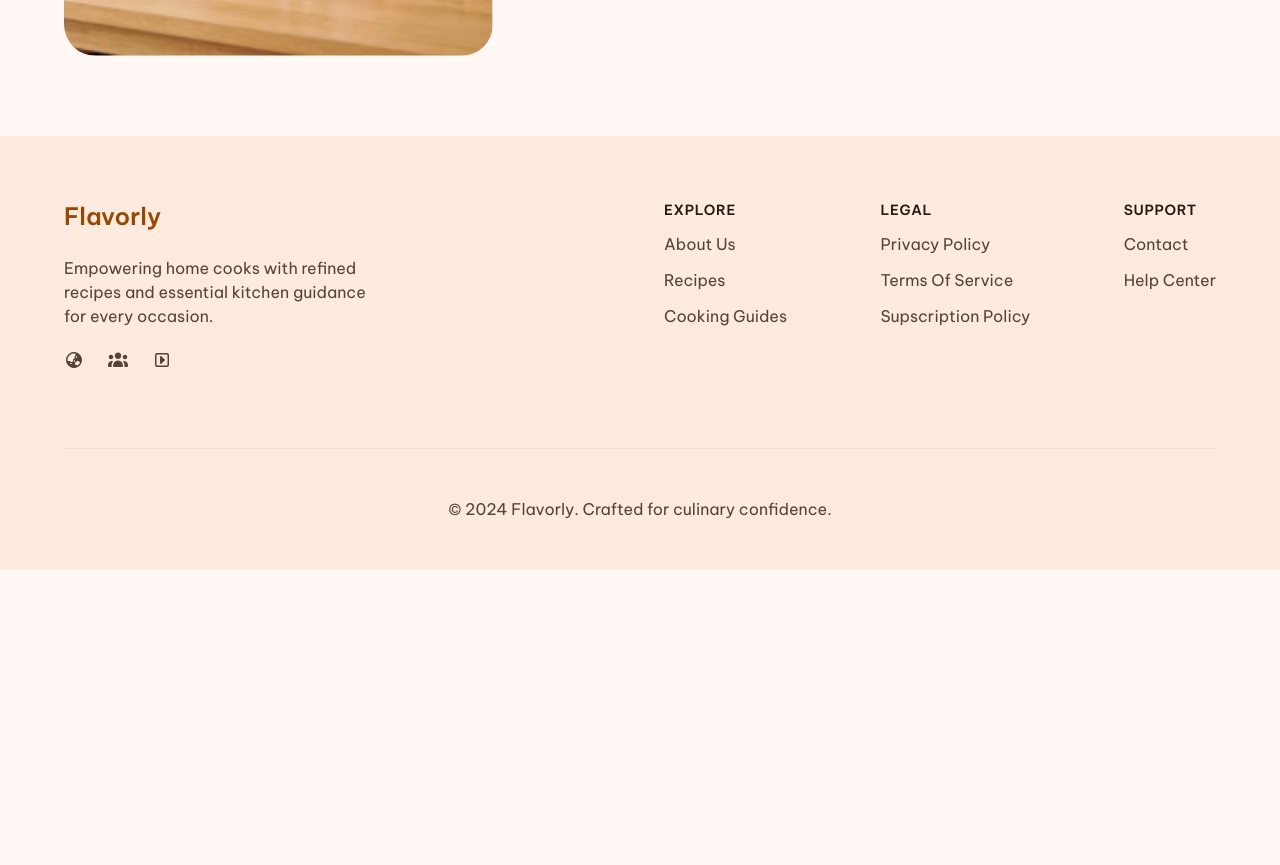
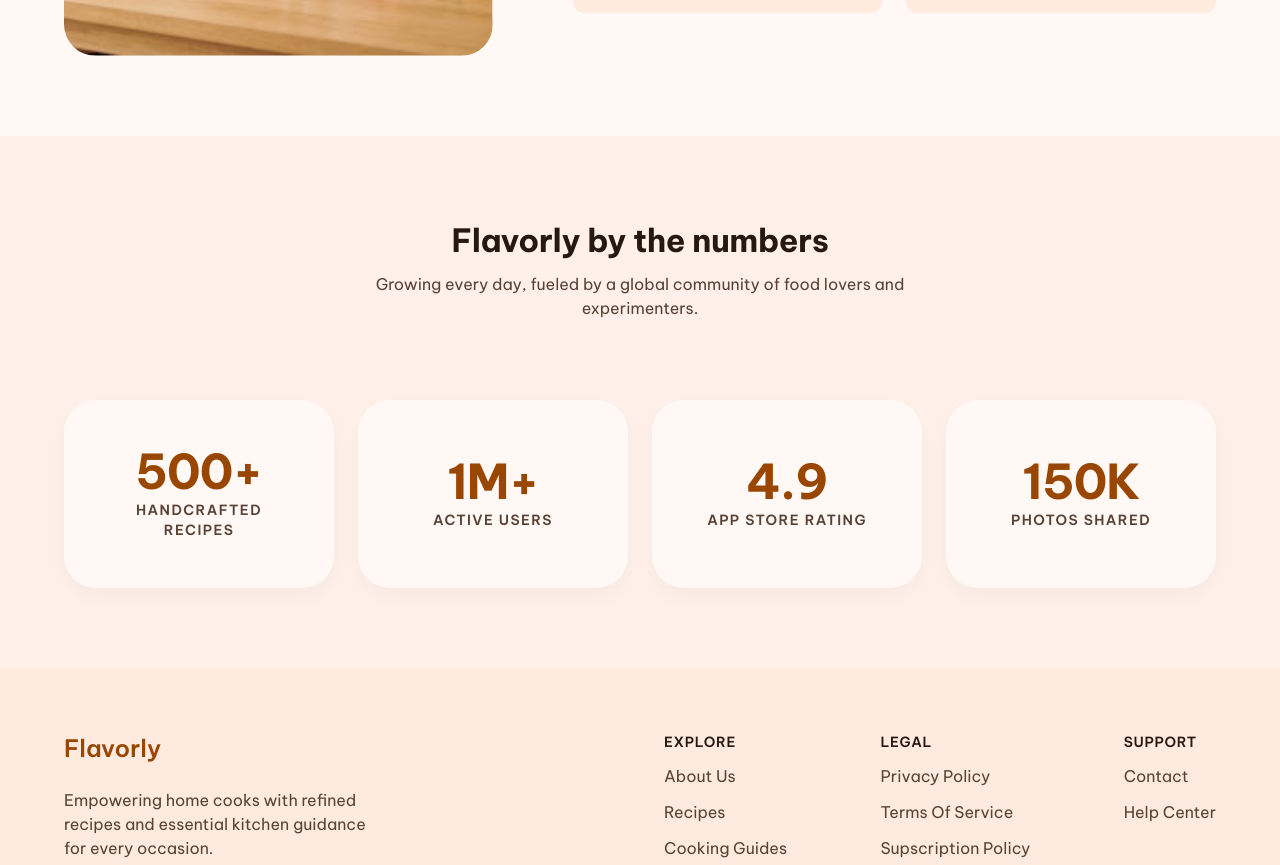
Before and after one commit to AnsamRihan/Flavorly, a React (Vite) app: page /about in a window 1280 px wide. Shown: the part 1360-2225 px from the top of the page. Before the commit the page ends 1929 px from the top, so only its background shows below. Built offline with nearby package versions, Linux system fonts and the light colour scheme.

Commit message:
create statistics section in about page

```diff
--- a/src/pages/About.jsx
+++ b/src/pages/About.jsx
@@ -37,7 +37,7 @@ export default function About() {
               <img src={aboutUsImage} alt="" className='rounded-4xl object-contain max-w-80 hidden sm:block sm:max-w-full'/>
             </div>
 
-            <div className='order-1 sm:order-2 stack gap-12 items-start'>
+            <div className='order-1 sm:order-2 stack gap-12 items-start justify-start lg:justify-center'>
               <div className='stack gap-6 items-start'>
                 <h2 className='text-[32px] font-bold text-heading-foreground tracking-[-0.32px]'>
                   Born from a passion for plate and palate.
@@ -75,6 +75,62 @@ export default function About() {
           </div>
         </div>
       </section>
+
+      {/*Statistics Section*/}
+      <section className='py-20 bg-bg-secondary'>
+        <div className='container'>
+          <div className='stack gap-20'>
+            <div className='stack'>
+              <h2 className='text-[32px] font-bold text-heading-foreground tracking-[-0.32px]'>
+                Flavorly by the numbers
+              </h2>
+              <p className='max-w-132.25 text-center '>
+                Growing every day, fueled by a global community of food lovers and experimenters.
+              </p>
+            </div>
+
+            <div className='grid grid-cols-1 xs:grid-cols-2 lg:grid-cols-4 gap-6 w-full text-center'>
+
+              <div className='h-full shadow-[0_8px_24px_0_#2222220A] bg-bg-primary p-12 rounded-4xl stack gap-1 justify-center'>
+                <p className='text-primary font-bold text-5xl tracking-[-0.96px]'>
+                  500+
+                </p>
+                <p className='uppercase text-sm font-semibold tracking-[1.4px]'>
+                  HANDCRAFTED RECIPES
+                </p>
+              </div>
+
+              <div className='h-full shadow-[0_8px_24px_0_#2222220A] bg-bg-primary p-12 rounded-4xl stack gap-1 justify-center'>
+                <p className='text-primary font-bold text-5xl tracking-[-0.96px]'>
+                  1M+
+                </p>
+                <p className='uppercase text-sm font-semibold tracking-[1.4px]'>
+                  ACTIVE USERS
+                </p>
+              </div>
+
+              <div className='h-full shadow-[0_8px_24px_0_#2222220A] bg-bg-primary p-12 rounded-4xl stack gap-1 justify-center'>
+                <p className='text-primary font-bold text-5xl tracking-[-0.96px]'>
+                  4.9
+                </p>
+                <p className='uppercase text-sm font-semibold tracking-[1.4px]'>
+                  APP STORE RATING
+                </p>
+              </div>
+
+              <div className='h-full shadow-[0_8px_24px_0_#2222220A] bg-bg-primary p-12 rounded-4xl stack gap-1 justify-center'>
+                <p className='text-primary font-bold text-5xl tracking-[-0.96px]'>
+                  150K
+                </p>
+                <p className='uppercase text-sm font-semibold tracking-[1.4px]'>
+                  PHOTOS SHARED
+                </p>
+              </div>
+
+            </div>
+          </div>
+        </div>
+      </section>
     </>
   )
 }
```
